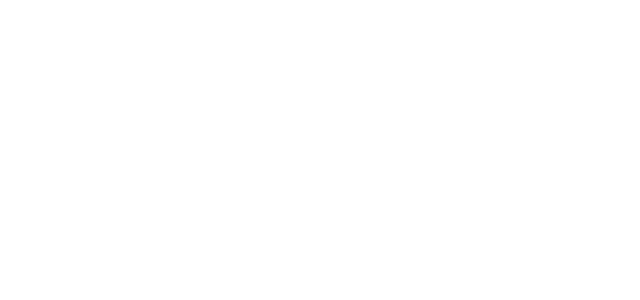
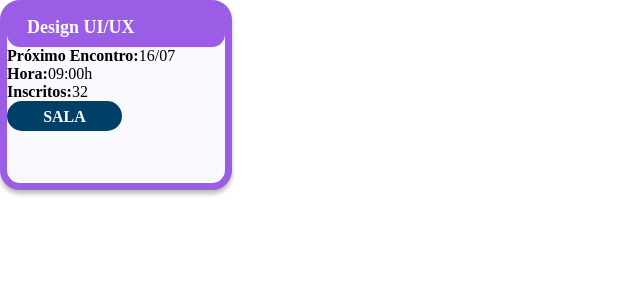
Before and after one commit to GustavoCielo/class-app-react, a React (Create React App) app: page / in a window 1280 px wide. Shown: the top 300 px of the page, without its empty margins (0-640 px from the left). Built offline with nearby package versions, Linux system fonts and the light colour scheme.

Commit message:
feat: working on cardClass

```diff
--- a/src/App.js
+++ b/src/App.js
@@ -1,9 +1,11 @@
+import CardClass from "./components/CardClass";
 import GlobalStyle from "./styles/global";
 
 function App() {
   return (
     <>
       <GlobalStyle />
+      <CardClass />
     </>
   );
 }
--- /dev/null
+++ b/src/components/CardClass/index.jsx
@@ -0,0 +1,20 @@
+import { CardClassContainer } from "./style"
+
+const CardClass = () => {
+
+  return(
+    <CardClassContainer>
+      <header>
+        <h2>Design UI/UX</h2>
+      </header>
+      <section>
+        <p><strong>Próximo Encontro:</strong>16/07</p>
+        <p><strong>Hora:</strong>09:00h</p>
+        <p><strong>Inscritos:</strong>32</p>
+      </section>
+      <button>SALA</button>
+    </CardClassContainer>
+  )
+}
+
+export default CardClass
--- /dev/null
+++ b/src/components/CardClass/style.js
@@ -0,0 +1,51 @@
+import styled from "styled-components";
+
+export const CardClassContainer = styled.div`
+  width: 232px;
+  height: 190px;
+
+  /* background secundary */
+
+  background: #f8f8fd;
+  /* Cor calendario 2 */
+
+  border: 7px solid #9b5de5;
+  box-shadow: 0px 4px 4px rgba(0, 0, 0, 0.25);
+  border-radius: 20px;
+
+  header {
+    display: flex;
+    align-items: center;
+    padding-left: 20px;
+    /* width: 231px; */
+    height: 40px;
+    background: #9b5de5;
+
+    border-radius: 0 0 13px 13px;
+
+    h2 {
+      font-family: Red Hat Display;
+      font-style: normal;
+      font-weight: bold;
+      font-size: 18px;
+      line-height: 24px;
+      color: #fdfdff;
+    }
+  }
+  button {
+    width: 115px;
+    height: 30px;
+    left: 216px;
+    top: 603px;
+    font-family: Red Hat Display;
+    font-style: normal;
+    font-weight: bold;
+    font-size: 16px;
+    line-height: 21px;
+
+    color: #ffffff;
+
+    background: #003f66;
+    border-radius: 20px;
+  }
+`;
```
